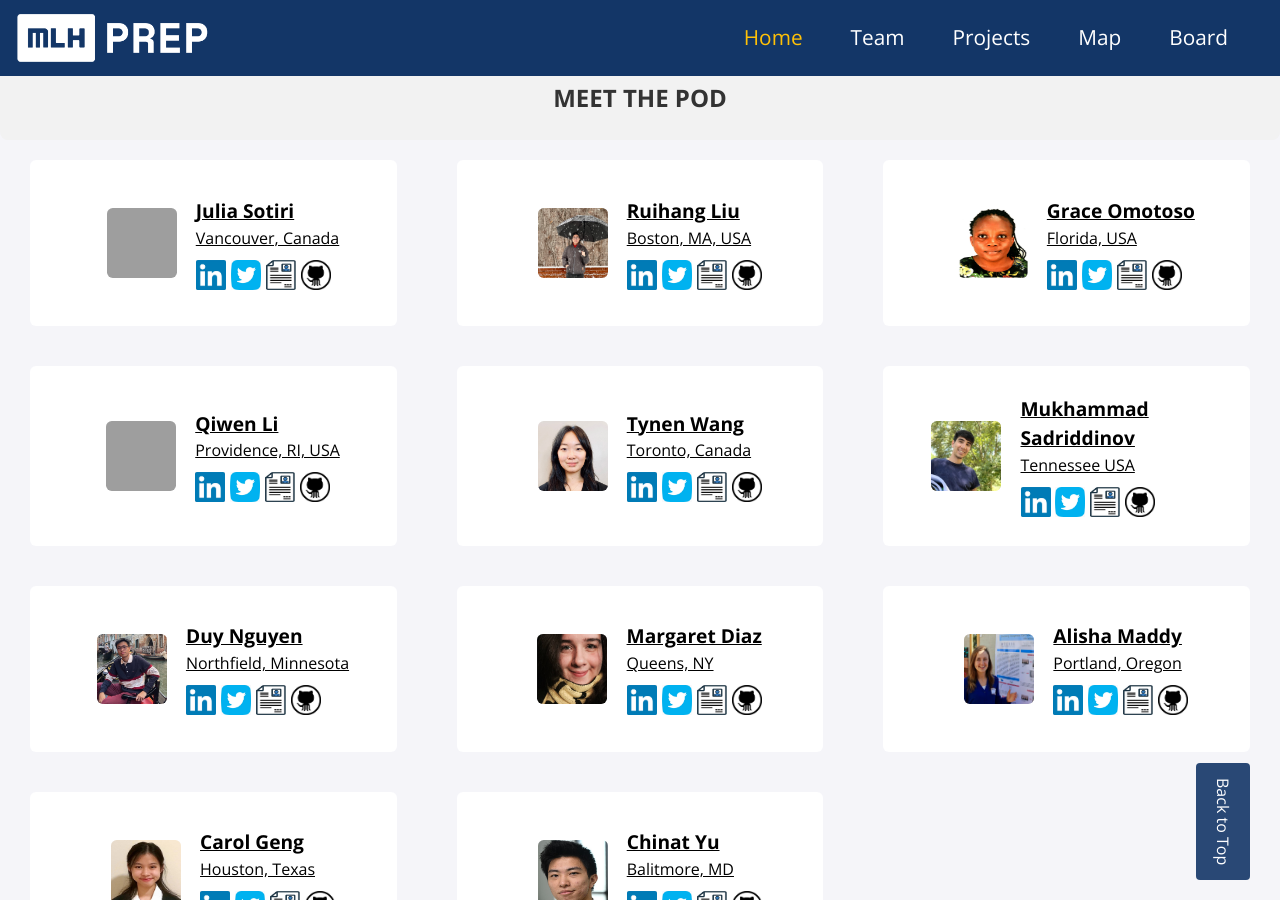
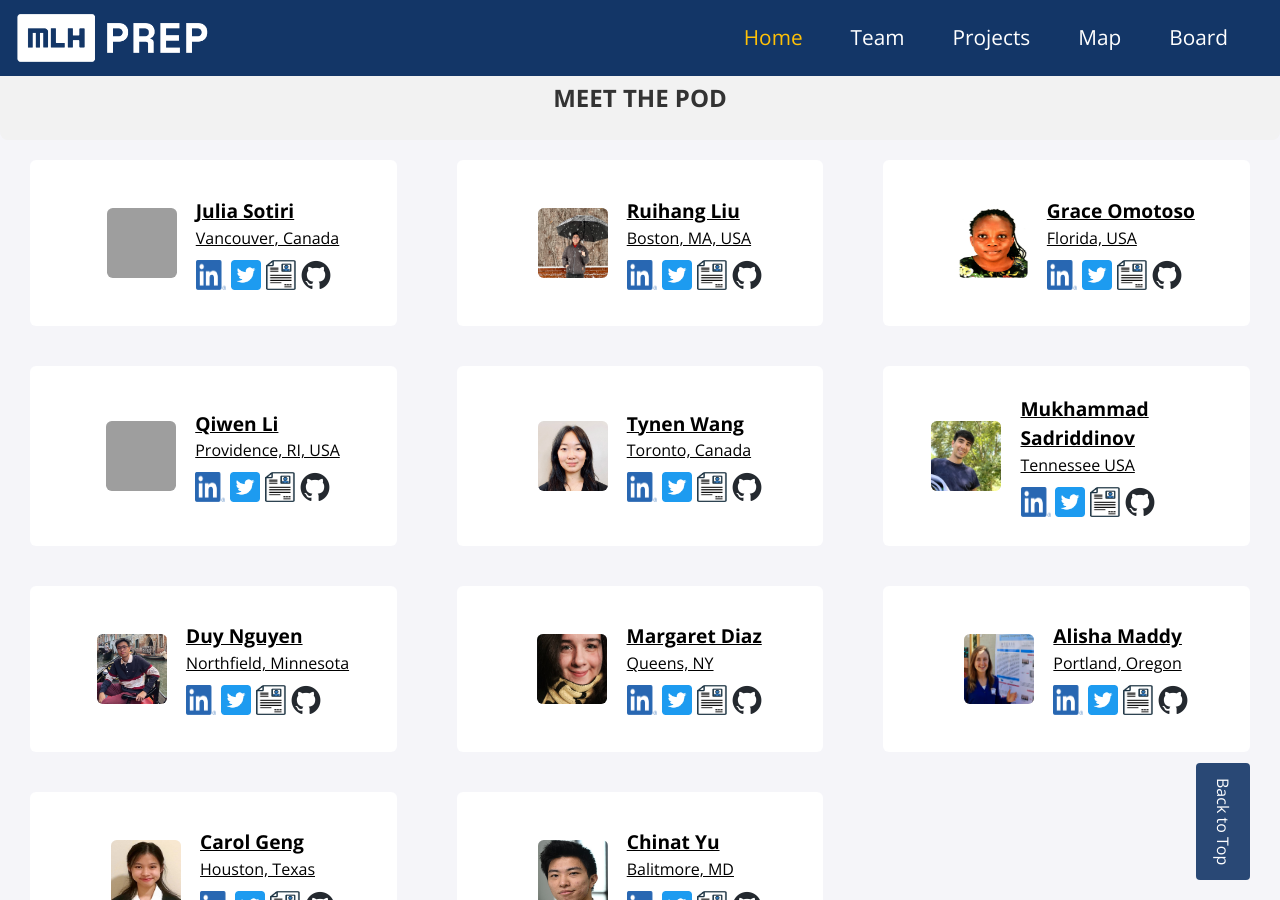
Before and after one commit to MLH-Fellowship/prep-portfolio-23.APR.PREP.2, a Jekyll site: the page built from index.html, in a window 1280 px wide and 900 px high, scrolled down 557 px. Built offline with Jekyll 4.4.1, drawn with Linux system fonts in a browser that asks for light colours; nearby versions of some CDN libraries; grey boxes are pictures that could not be loaded.

Commit message:
updated social icons to .png

```diff
--- a/_data/fellows.yml
+++ b/_data/fellows.yml
@@ -1,131 +1,131 @@
 - name: Julia Sotiri
   img: Julia Sotiri.jpg
   location: Vancouver, Canada
-  linkedln-logo: linkedin.jpg
+  linkedln-logo: linkedin.png
   linkedin: https://www.linkedin.com/in/julia-s-a7b200b2/
-  twitter-logo: twitter.jpg
+  twitter-logo: twitter.png
   twitter: https://www.twitter.com
   resume-logo: resume-icon.jpg
   resume:
-  github-logo: github.jpg
+  github-logo: github.png
   github: https://github.com/JuliaS96
 
 - name: Ruihang Liu
   img: Ruihang Liu.jpg
   location: Boston, MA, USA
-  linkedln-logo: linkedin.jpg
+  linkedln-logo: linkedin.png
   linkedin: https://www.linkedin.com/in/ruihang-liu/
-  twitter-logo: twitter.jpg
+  twitter-logo: twitter.png
   twitter: https://www.twitter.com
   resume-logo: resume-icon.jpg
   resume: https://drive.google.com/file/d/1d7CBHj4g4OILGd1Sh0yRgG7g4UisR2nD/view
-  github-logo: github.jpg
+  github-logo: github.png
   github: https://github.com/hrl-2024
 
 - name: Grace Omotoso
   img: Grace Omotoso.jpg
   location: Florida, USA
-  linkedln-logo: linkedin.jpg
+  linkedln-logo: linkedin.png
   linkedin: https://www.linkedin.com/in/grace-omotoso-18003345/
-  twitter-logo: twitter.jpg
+  twitter-logo: twitter.png
   twitter: https://www.twitter.com
   resume-logo: resume-icon.jpg
   resume: https://drive.google.com/file/d/1TzEfviFVPYpJSj3PYu1AqKSdUVJC80dT/view
-  github-logo: github.jpg
+  github-logo: github.png
   github: https://github.com/grace-omotoso
 
 - name: Qiwen Li
   img: Qiwen Li.jpg
   location: Providence, RI, USA
-  linkedln-logo: linkedin.jpg
+  linkedln-logo: linkedin.png
   linkedin: https://www.linkedin.com/in/qiwen-li17/
-  twitter-logo: twitter.jpg
+  twitter-logo: twitter.png
   twitter: https://www.twitter.com
   resume-logo: resume-icon.jpg
   resume: https://drive.google.com/file/d/1dH2SuOn5iwe47vWX1o21plsshB1zNqsI/view
-  github-logo: github.jpg
+  github-logo: github.png
   github: https://github.com/MadaniKK
 
 - name: Tynen Wang
   img: Tynen Wang.jpg
   location: Toronto, Canada
-  linkedln-logo: linkedin.jpg
+  linkedln-logo: linkedin.png
   linkedin: https://www.linkedin.com/in/tynen-wang/
-  twitter-logo: twitter.jpg
+  twitter-logo: twitter.png
   twitter: https://www.twitter.com
   resume-logo: resume-icon.jpg
   resume:
-  github-logo: github.jpg
+  github-logo: github.png
   github: https://github.com/TynenW?tab=repositories
 
 - name: Mukhammad Sadriddinov
   img: Mukhammad Sadriddinov.jpg
   location: Tennessee USA
-  linkedln-logo: linkedin.jpg
+  linkedln-logo: linkedin.png
   linkedin: https://www.linkedin.com/in/mukhsadr/
-  twitter-logo: twitter.jpg
+  twitter-logo: twitter.png
   twitter: https://www.twitter.com
   resume-logo: resume-icon.jpg
   resume: https://drive.google.com/file/d/1TwZkfum52ljcPMCtjsir7D_SDufp9wm5/view
-  github-logo: github.jpg
+  github-logo: github.png
   github: https://github.com/mukhsadr
 
 - name: Duy Nguyen
   img: Duy-Nguyen.jpg
   location: Northfield, Minnesota
-  linkedln-logo: linkedin.jpg
+  linkedln-logo: linkedin.png
   linkedin: https://www.linkedin.com/in/duyngp/
-  twitter-logo: twitter.jpg
+  twitter-logo: twitter.png
   twitter: https://www.twitter.com
   resume-logo: resume-icon.jpg
   resume: https://drive.google.com/file/d/1-WCbDujuP7_IT4Hwc3htrY6xQ5s4Ti3j/view
-  github-logo: github.jpg
+  github-logo: github.png
   github: https://github.com/DuyNguyenPhuong
 
 - name: Margaret Diaz
   img: Margaret-Diaz.jpg
   location: Queens, NY
-  linkedln-logo: linkedin.jpg
+  linkedln-logo: linkedin.png
   linkedin: https://www.linkedin.com/in/margaret-diaz4570/
-  twitter-logo: twitter.jpg
+  twitter-logo: twitter.png
   twitter: https://www.twitter.com
   resume-logo: resume-icon.jpg
   resume: https://drive.google.com/file/d/1pknbXNljJDh47WFE5Xe4UZHkBffrjjci/view
-  github-logo: github.jpg
+  github-logo: github.png
   github: https://github.com/MargaretDiaz4570
 
 - name: Alisha Maddy
   img: Alisha-Maddy.jpg
   location: Portland, Oregon
-  linkedln-logo: linkedin.jpg
+  linkedln-logo: linkedin.png
   linkedin: https://www.linkedin.com/in/am831/
-  twitter-logo: twitter.jpg
+  twitter-logo: twitter.png
   twitter: https://www.twitter.com
   resume-logo: resume-icon.jpg
   resume: https://docs.google.com/document/d/18RvkEHKX9gdG449J21s51MMW2z7wq4TzxCD2Iql8aUE/edit
-  github-logo: github.jpg
+  github-logo: github.png
   github: https://github.com/am831
 
 - name: Carol Geng
   img: Carol-Geng.jpg
   location: Houston, Texas
-  linkedln-logo: linkedin.jpg
+  linkedln-logo: linkedin.png
   linkedin: https://www.linkedin.com/in/carolgeng/
-  twitter-logo: twitter.jpg
+  twitter-logo: twitter.png
   twitter: https://www.twitter.com
   resume-logo: resume-icon.jpg
   resume:
-  github-logo: github.jpg
+  github-logo: github.png
   github: https://github.com/carolgeng/
 
 - name: Chinat Yu
   img: Chinat-Yu.jpg
   location: Balitmore, MD
-  linkedln-logo: linkedin.jpg
+  linkedln-logo: linkedin.png
   linkedin: https://www.linkedin.com/in/chinat-yu/
-  twitter-logo: twitter.jpg
+  twitter-logo: twitter.png
   twitter: https://www.twitter.com
   resume-logo: resume-icon.jpg
   resume:
-  github-logo: github.jpg
+  github-logo: github.png
   github: https://github.com/cyu60
```
Also changed, not shown: assets/img/github.png (added), assets/img/linkedin.png (added), assets/img/twitter.png (added).
